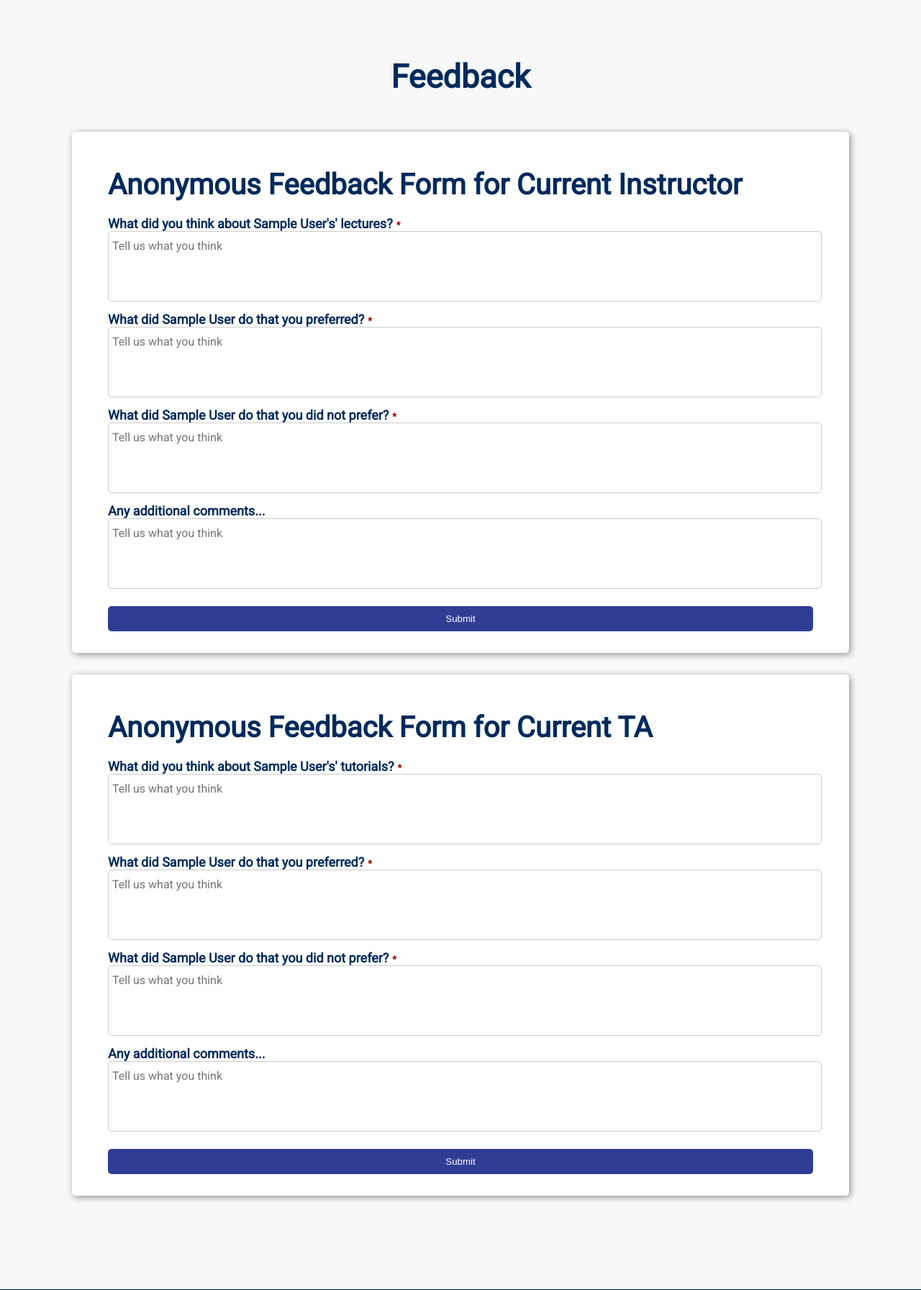
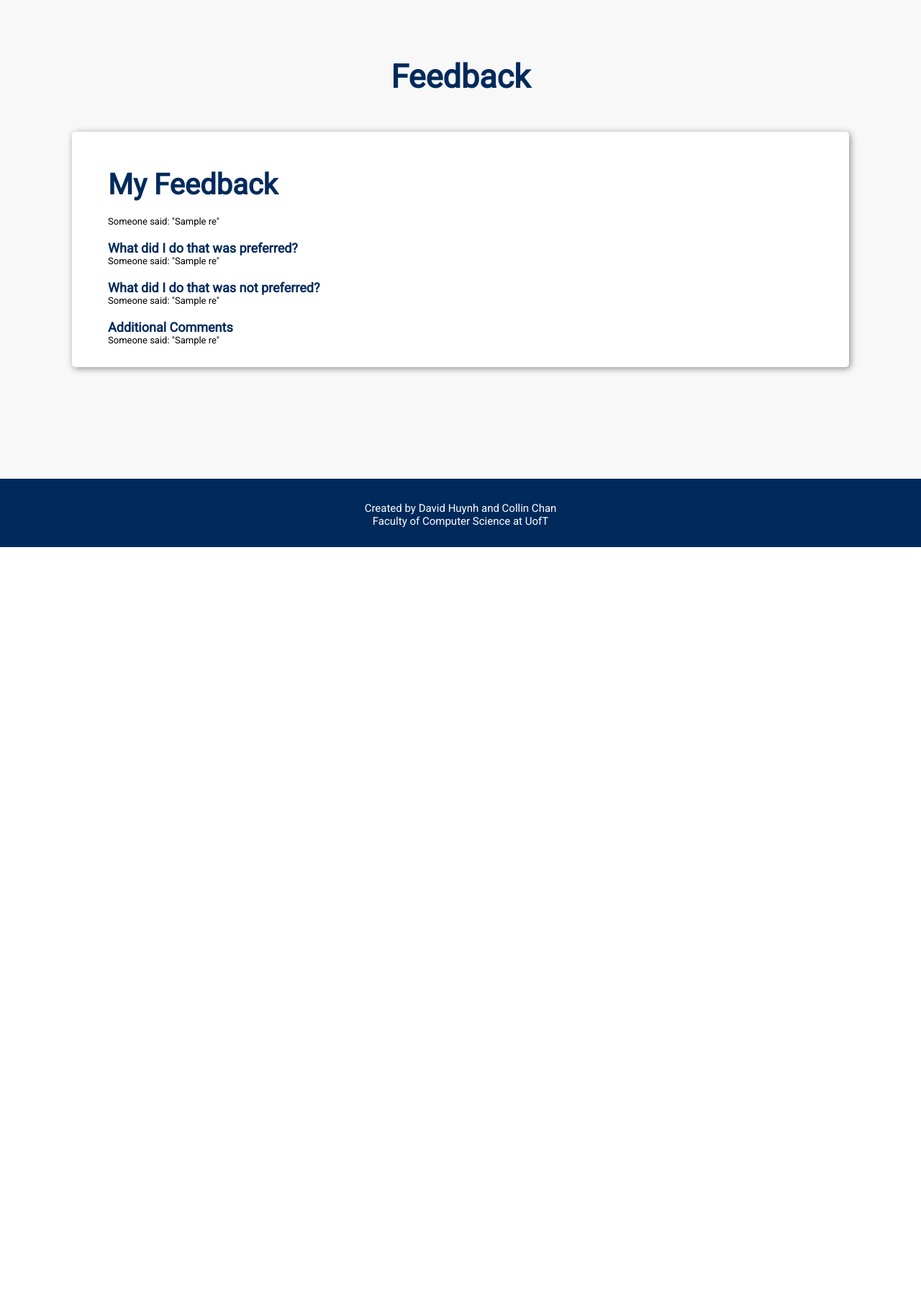
Before and after one commit to David-Huynh/CourseWebsite, a Flask app: template src/templates/feedback.html in a window 1280 px wide. Shown: the part 40-1832 px from the top of the page at 72% size. After the commit the page ends 800 px from the top, so only its background shows below. Run offline with Flask 2, Linux system fonts and the light colour scheme; the template is opened without the code that fills it: most values are stand-ins (such as "Sample title", 1, 10 or a date in 2020).

Commit message:
added feedback page for instructors + TAs so they can view their own feedback

```diff
--- a/app.py
+++ b/app.py
@@ -516,7 +516,19 @@ def feedback():
         ##Queries whether there is a username match in ta table
         qt = query_db("SELECT EXISTS(SELECT ta_code,password FROM ta WHERE (ta_code=?)) AS \"col\"",[session["username"]])
         # user is a student
-        if qi[0]["col"] != 1 and qt[0]["col"] != 1:
+        if qi[0]["col"] == 1:
+            instr_feedback = query_db("SELECT * FROM instr_feedback WHERE instructor_code=?", [session["username"]])
+            return render_template("feedback.html",
+                user_type=0,
+                data=instr_feedback,
+                saved=False)
+        elif qt[0]["col"] == 1:
+            ta_feedback = query_db("SELECT * FROM ta_feedback WHERE ta_code=?", [session["username"]])
+            return render_template("feedback.html",
+                user_type=1,
+                data=ta_feedback,
+                saved=False)
+        else:
             instructor = query_db("SELECT instructor.instructor_code, instructor.first_name, instructor.last_name FROM instructor, student WHERE student.student_no=? AND student.instructor_code=instructor.instructor_code", [session["username"]])
             ta = query_db("SELECT ta.ta_code, ta.first_name, ta.last_name FROM ta, student WHERE student.student_no=? AND student.ta_code=ta.ta_code", [session["username"]])
             if request.method == "POST":
@@ -527,19 +539,19 @@ def feedback():
                 if 'taq1' in request.form and request.form['taq1']:
                     insert_db("INSERT INTO ta_feedback (ta_code, question_1, question_2, question_3) VALUES (?,?,?,?)", [ta[0]["ta_code"], request.form["taq1"], request.form["taq2"], request.form["taq3"]])
                     if request.form['taq4']:
-                        insert_db("UPDATE instr_feedback SET question_4=? WHERE feedback_no=(SELECT last_insert_rowid())", [request.form["taq4"]])
+                        insert_db("UPDATE ta_feedback SET question_4=? WHERE feedback_no=(SELECT last_insert_rowid())", [request.form["taq4"]])
                 instructor = query_db("SELECT instructor.instructor_code, instructor.first_name, instructor.last_name FROM instructor, student WHERE student.student_no=? AND student.instructor_code=instructor.instructor_code", [session["username"]])
                 ta = query_db("SELECT ta.ta_code, ta.first_name, ta.last_name FROM ta, student WHERE student.student_no=? AND student.ta_code=ta.ta_code", [session["username"]])
                 return render_template("feedback.html",
+                    user_type=2,
                     instructor=instructor,
                     ta=ta,
                     saved=True)
             return render_template("feedback.html",
+                user_type=2,
                 instructor=instructor,
                 ta=ta,
                 saved=False)
-        else:
-            return "ERROR: you do not have permission to view this page"
     return redirect(url_for("login"))
 
 @app.route("/profile", methods=["GET","POST"])
--- a/src/static/css/mainlayout.css
+++ b/src/static/css/mainlayout.css
@@ -9,7 +9,6 @@ body {
     display: grid;
     grid-template-rows: 1fr auto;
     min-height: 100%;
-
     color: #002A5C;
     background-color: #F8F8F8;
 }
@@ -18,6 +17,11 @@ body {
     color: #002A5C;
     font-weight: bold;
     font-size: 18px;
+}
+
+.data {
+    color: black;
+    font-size: 13px;
 }
 
 .links{
--- a/src/templates/feedback.html
+++ b/src/templates/feedback.html
@@ -3,7 +3,7 @@
     <head>
         <meta name="viewport" content="width=device-width, initial-scale=1" charset="utf-8">
         <title>Feedback</title>
-        <link rel="stylesheet" href="{{url_for('static', filename ='css/lectures.css')}}">
+        <link rel="stylesheet" href="{{url_for('static', filename ='css/mainlayout.css')}}">
         <link rel="stylesheet" href="{{url_for('static', filename ='css/card.css')}}">
         <link rel="stylesheet" href="{{url_for('static', filename ='css/form.css')}}">
         <link rel="stylesheet" href="{{url_for('static', filename ='css/modal.css')}}">
@@ -22,6 +22,7 @@
             {% else %}
                 <h1 class="title" id="assignmentPageTitle">Feedback</h1>
             {% endif %}
+            {% if user_type == 2 %}
                 <div class="card">
                     <a name="feedback1" href="{{url_for('.feedback')}}#feedback1" class="links">
                         <h1 class="cardTitle">
@@ -63,7 +64,7 @@
                         {% if ta %}
                             <form method="post" enctype="multipart/form-data">
                                 <label for="taq1" class="subtitle requiredInput">What did you think about {{ta[0]["first_name"].lower().capitalize()}} {{ta[0]["last_name"].lower().capitalize()}}'s' tutorials?</label>
-                            <textarea name="ta1" placeholder="Tell us what you think" rows="4" cols="30" required></textarea>
+                                <textarea name="taq1" placeholder="Tell us what you think" rows="4" cols="30" required></textarea>
                                 <label for="taq2" class="subtitle requiredInput">What did {{ta[0]["first_name"].lower().capitalize()}} {{ta[0]["last_name"].lower().capitalize()}} do that you preferred?</label>
                                 <textarea name="taq2" placeholder="Tell us what you think" rows="4" cols="30"required></textarea>
                                 <label for="taq3" class="subtitle requiredInput">What did {{ta[0]["first_name"].lower().capitalize()}} {{ta[0]["last_name"].lower().capitalize()}} do that you did not prefer?</label>
@@ -79,6 +80,43 @@
                         {% endif %}
                     </div>
                 </div>
+            {% else %}
+                <div class="card">
+                    <h1 class="cardTitle">
+
+                        My Feedback
+
+                    </h1>
+                    <div class="cardContent">
+                        {% if user_type == 0 %}
+                            <div class="subtitle">What did you think about my lectures?</div>
+                        {% elif user_type == 1 %}
+                            <div class="subtitle">What did you think about my tutorials?</div>
+                        {% endif %}
+                        {% for res in data %}
+                            <div class="data">Someone said: "{{res["question_1"]}}"</div>
+                        {% endfor %}
+                        <br>
+                        <div class="subtitle">What did I do that was preferred?</div>
+                        {% for res in data %}
+                            <div class="data">Someone said: "{{res["question_2"]}}"</div>
+                        {% endfor %}
+                        <br>
+                        <div class="subtitle">What did I do that was not preferred?</div>
+                        {% for res in data %}
+                            <div class="data">Someone said: "{{res["question_3"]}}"</div>
+                        {% endfor %}
+                        <br>
+                        <div class="subtitle">Additional Comments</div>
+                        {% for res in data %}
+                            {% if res["question_4"] %}
+                                <div class="data">Someone said: "{{res["question_4"]}}"</div>
+                            {% endif %}
+                        {% endfor %}
+                    </div>
+
+                </div>
+            {% endif %}
         </div>
         {% endblock %}
     </body>
--- a/src/templates/template.html
+++ b/src/templates/template.html
@@ -28,9 +28,7 @@
                             <li><a href="{{url_for('.tutorials',id=ta_id)}}">Tutorials</a></li>
                         {% endif %}
                         <li><a href="{{url_for('.coursework')}}">Course Work</a></li>
-                        {% if not ta_level %}
-                            <li><a href="{{url_for('.feedback')}}">Feedback</a></li>
-                        {% endif %}
+                        <li><a href="{{url_for('.feedback')}}">Feedback</a></li>
                         <li><a href="{{url_for('.profile')}}">My Profile</a></li>
                         <li><a href="{{url_for('.links')}}">Links</a></li>
                         <li><a href="{{url_for('.logout')}}" id="logout">Log Out</a></li>
```
Also changed, not shown: 1 other file. Lines whose indentation alone changed are shown as unchanged.
